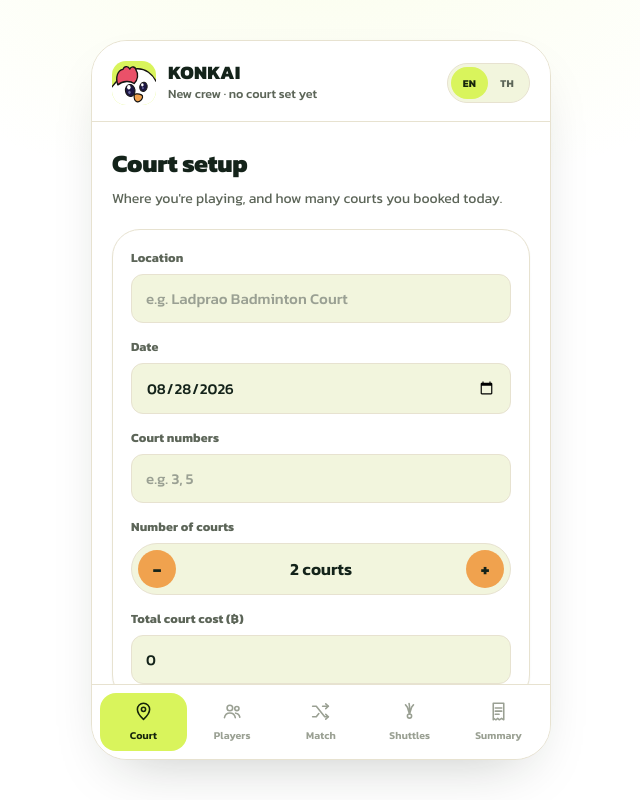
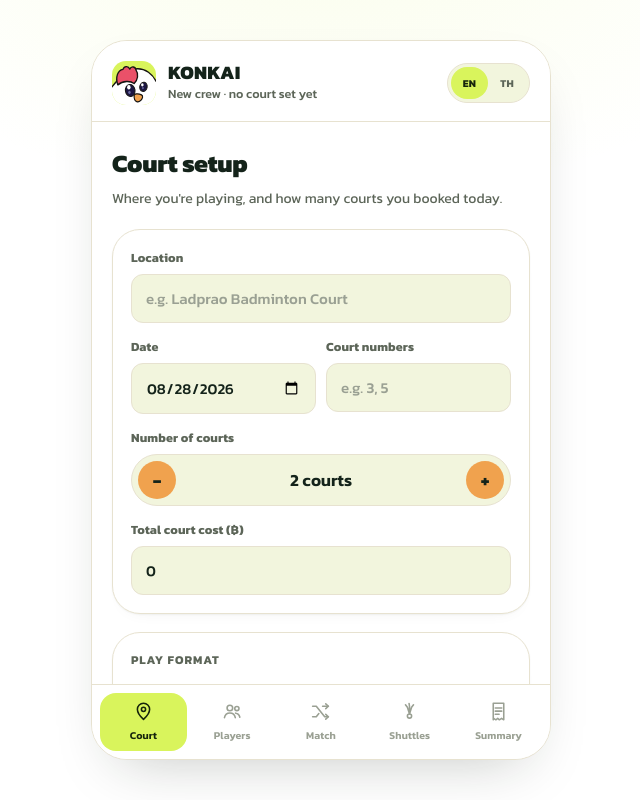
Before and after one commit to PiriyaDEV/konkai, a React (Vite) app: page / in a window 1280 px wide. Shown: the whole page, without its empty margins (319-959 px from the left). Built offline with nearby package versions, Linux system fonts and the light colour scheme.

Commit message:
fix: date

```diff
--- a/src/style.css
+++ b/src/style.css
@@ -85,7 +85,7 @@ button, input, textarea, select{ font-family:inherit; }
   display:flex;
   flex-direction:column;
   position:relative;
-  overflow:hidden;
+  overflow:clip;
 }
 @media (min-width:560px){
   .backdrop{ padding:40px 20px; align-items:center; }
@@ -160,6 +160,7 @@ h1,h2,h3,.display{
 main{
   flex:1 1 auto;
   overflow-y:auto;
+  overflow-x:clip;
   padding:22px 20px 28px;
   display:flex;
   flex-direction:column;
@@ -194,6 +195,13 @@ input[type="text"], input[type="number"], input[type="date"]{
   width:100%;
   outline:none;
   transition:border-color .15s ease, box-shadow .15s ease;
+}
+input[type="date"]{
+  position:relative;
+  z-index:1;
+}
+input[type="date"]::-webkit-calendar-picker-indicator{
+  cursor:pointer;
 }
 input::placeholder{ color:var(--ink-faint); }
 input:focus-visible, button:focus-visible, .segbtn:focus-visible{
--- a/src/tabs/SessionTab.jsx
+++ b/src/tabs/SessionTab.jsx
@@ -20,6 +20,7 @@ export default function SessionTab({ session, onField, onCourtStep, onSetPoints,
           <label>{t("fieldLocation")}</label>
           <input type="text" placeholder={t("placeholderLocation")} value={session.location} onChange={handleInput("location")} />
         </div>
+        <div className="row">
           <div className="field">
             <label>{t("fieldDate")}</label>
             <input type="date" value={session.date} onChange={handleInput("date")} />
@@ -27,6 +28,7 @@ export default function SessionTab({ session, onField, onCourtStep, onSetPoints,
           <div className="field">
             <label>{t("fieldCourtNumbers")}</label>
             <input type="text" placeholder={t("placeholderCourtNumbers")} value={session.courtNumbers} onChange={handleInput("courtNumbers")} />
+          </div>
         </div>
         <div className="field">
           <label>{t("fieldCourtCount")}</label>
```
Lines whose indentation alone changed are shown as unchanged.
